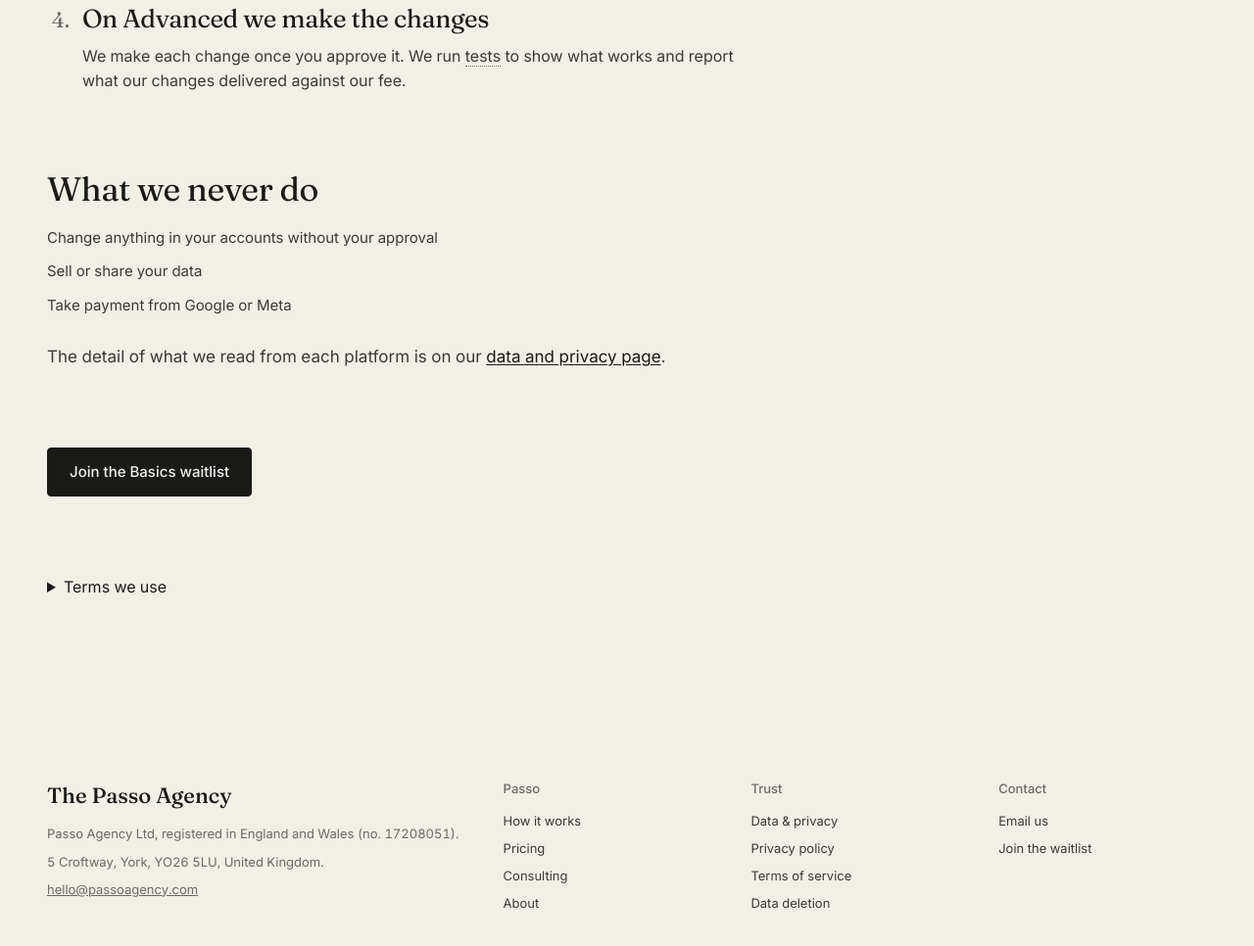
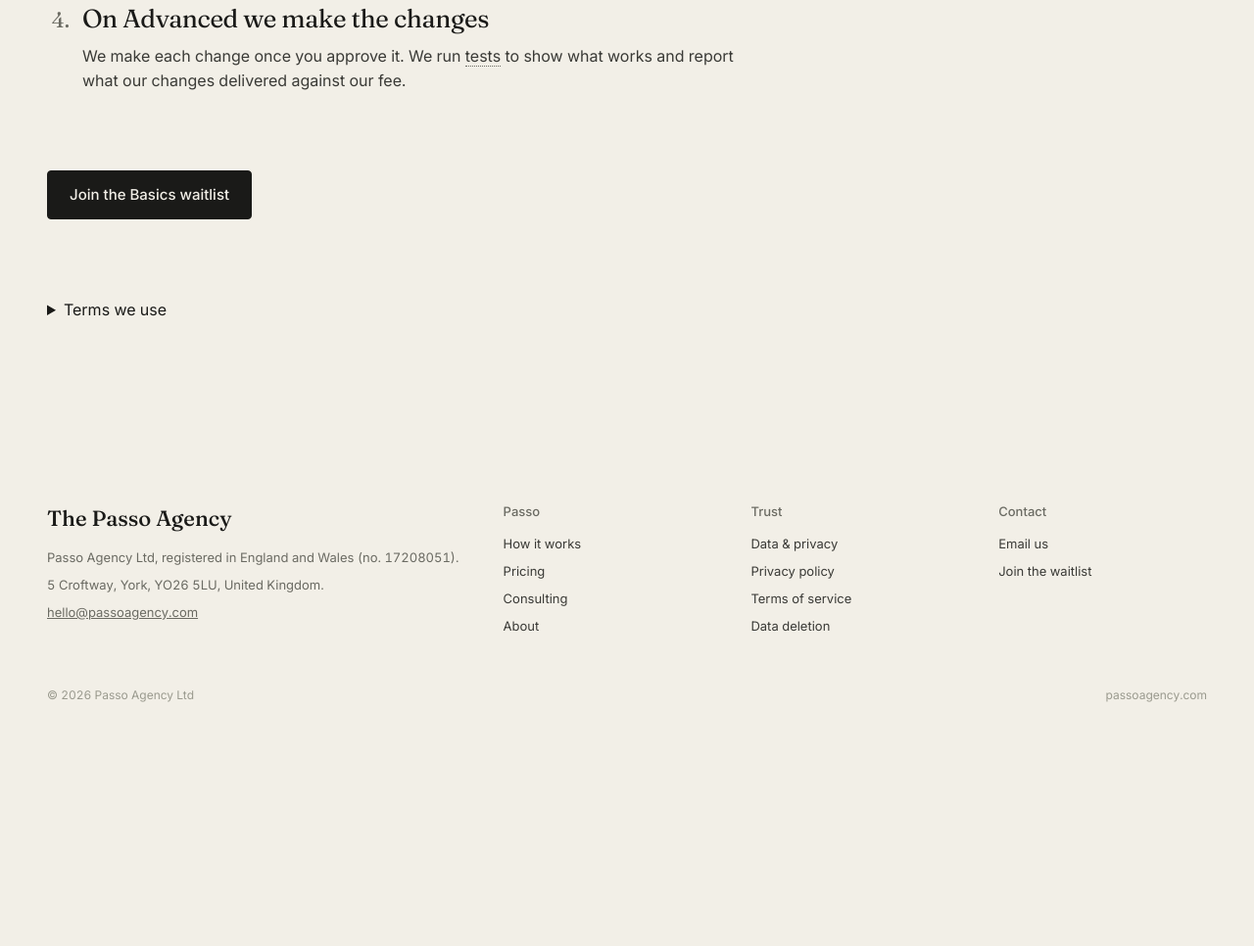
Before and after one commit to jordanskennard-bot/Passo-Website, a plain HTML site: page how-it-works.html in a window 1280 px wide. Shown: the part 983-1949 px from the top of the page at 98% size. After the commit the page ends 1759 px from the top, so only its background shows below. Drawn offline with Linux system fonts and the light colour scheme.

Commit message:
How it works: remove 'What we never do' section
Co-Authored-By: Claude Opus 5.5 <noreply@anthropic.com>
Claude-Session: https://claude.ai/code/session_01D8azuQ7q1T6yKJCUgG2MCK

```diff
--- a/how-it-works.html
+++ b/how-it-works.html
@@ -69,16 +69,6 @@
       </ol>
 
       <section class="pg-section">
-        <h2>What we never do</h2>
-        <ul class="pr-list">
-          <li>Change anything in your accounts without your approval</li>
-          <li>Sell or share your data</li>
-          <li>Take payment from Google or Meta</li>
-        </ul>
-        <p class="pg-text">The detail of what we read from each platform is on our <a href="/data-privacy.html">data and privacy page</a>.</p>
-      </section>
-
-      <section class="pg-section">
         <p><a class="btn-primary pr-btn" href="/coming-soon.html">Join the Basics waitlist</a></p>
       </section>
 
```
